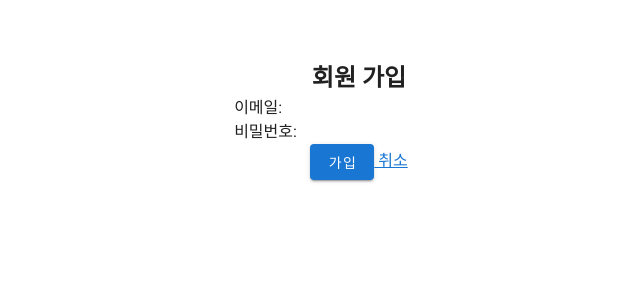
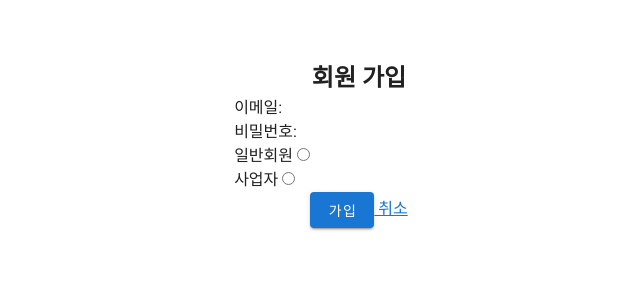
Before and after one commit to zisoo-choi/kdt1-study-3-team1-front, a Vue app: page /sign-up-page in a window 1280 px wide. Shown: the top 300 px of the page, without its empty margins (281-921 px from the left). Built offline with nearby package versions, Linux system fonts and the light colour scheme.

Commit message:
fix: [김학규] 회원 가입 시 roleType 선택 추가 [FPP-1]

```diff
--- a/src/components/account/SignUpForm.vue
+++ b/src/components/account/SignUpForm.vue
@@ -1,11 +1,18 @@
 <template lang="">
   <div>
     <form @submit.prevent="createAccount">
-        <label> 이메일: <input type="text" v-model="email" required /> </label
-        ><br />
       <label>
-          비밀번호: <input type="password" v-model="password" required /> </label
-        ><br />
+        이메일:<input type="text" v-model="email" required />
+      </label><br/>
+      <label>
+        비밀번호: <input type="password" v-model="password" required />
+      </label><br/>
+      <label>일반회원
+        <input type="radio" name="roleType" @change="selectRoleType($event)" value="NORMAL"/>
+      </label><br/>
+      <label>사업자
+        <input type="radio" name="roleType" @change="selectRoleType($event)" value="BUSINESS"/>
+      </label>
       <div align="center">
         <v-btn color="primary" type="submit">가입</v-btn>
         <router-link :to="{ name: 'home' }"> 취소 </router-link>
@@ -19,12 +26,16 @@
     return {
       email: "",
       password: "",
+      roleType: "",
     };
   },
   methods: {
     createAccount() {
-        const { email, nickname, password } = this;
-        this.$emit("submit", { email, nickname, password });
+      const { email, roleType, password } = this;
+      this.$emit("submit", { email, roleType, password });
+    },
+    selectRoleType(event) {
+      this.roleType = event.target.value;
     },
   },
 };
--- a/src/store/account/actions.js
+++ b/src/store/account/actions.js
@@ -2,9 +2,9 @@ import axiosInst from "@/utility/axiosInst";
 
 export default {
   requestCreateAccountToSpring({}, payload) {
-    const { email, password } = payload;
+    const { email, roleType, password } = payload;
     return axiosInst
-      .post("shopping/create-account", { email, password })
+      .post("shopping/create-account", { email, roleType, password })
       .then((res) => {
         if (res.data) {
           alert("가입 성공!");
--- a/src/views/account/SignUpPage.vue
+++ b/src/views/account/SignUpPage.vue
@@ -17,6 +17,7 @@
     methods: {
       ...mapActions(accountModule, ["requestCreateAccountToSpring"]),
       async createAccount(payload) {
+        console.log(payload)
         await this.requestCreateAccountToSpring(payload);
         await this.$router.push({
           name: "home",
```
Lines whose indentation alone changed are shown as unchanged.
